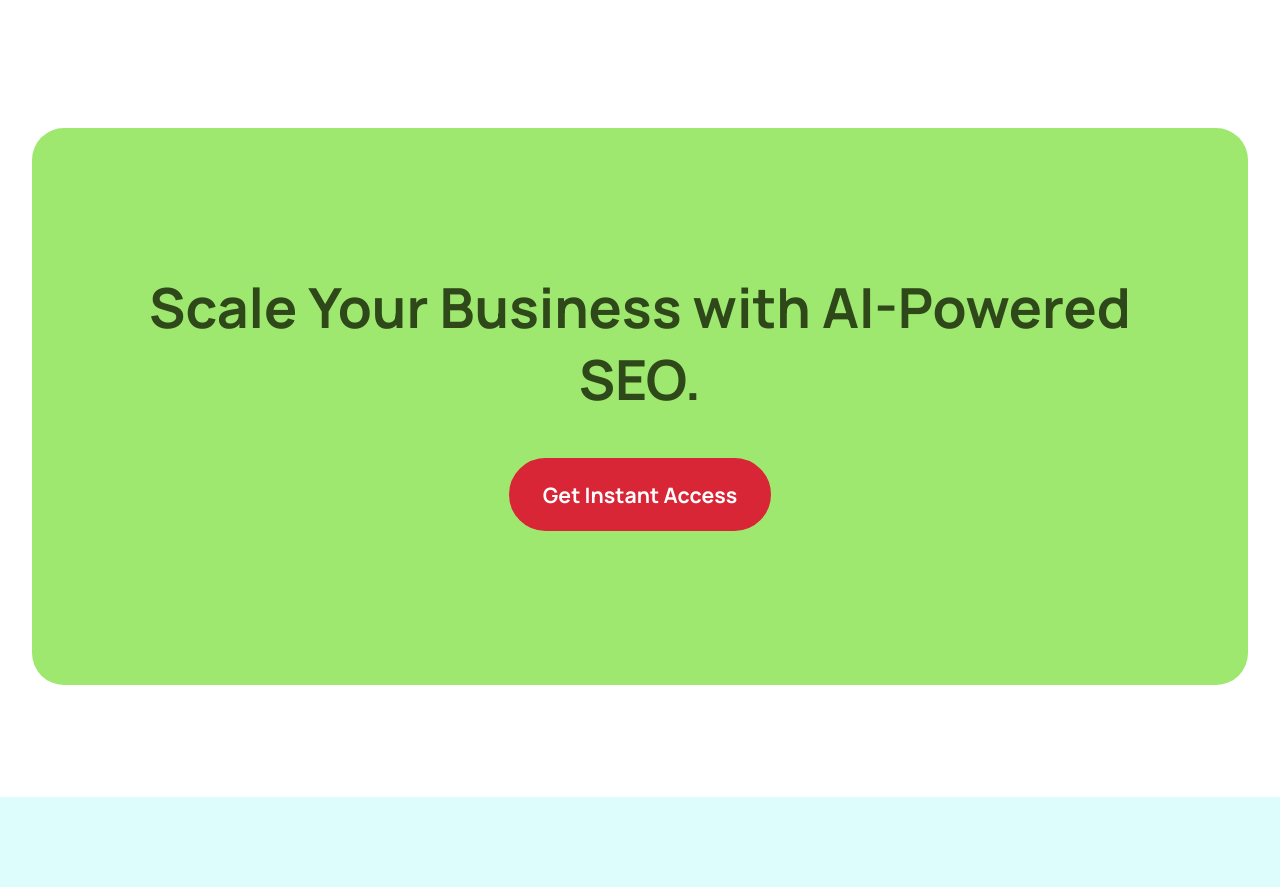
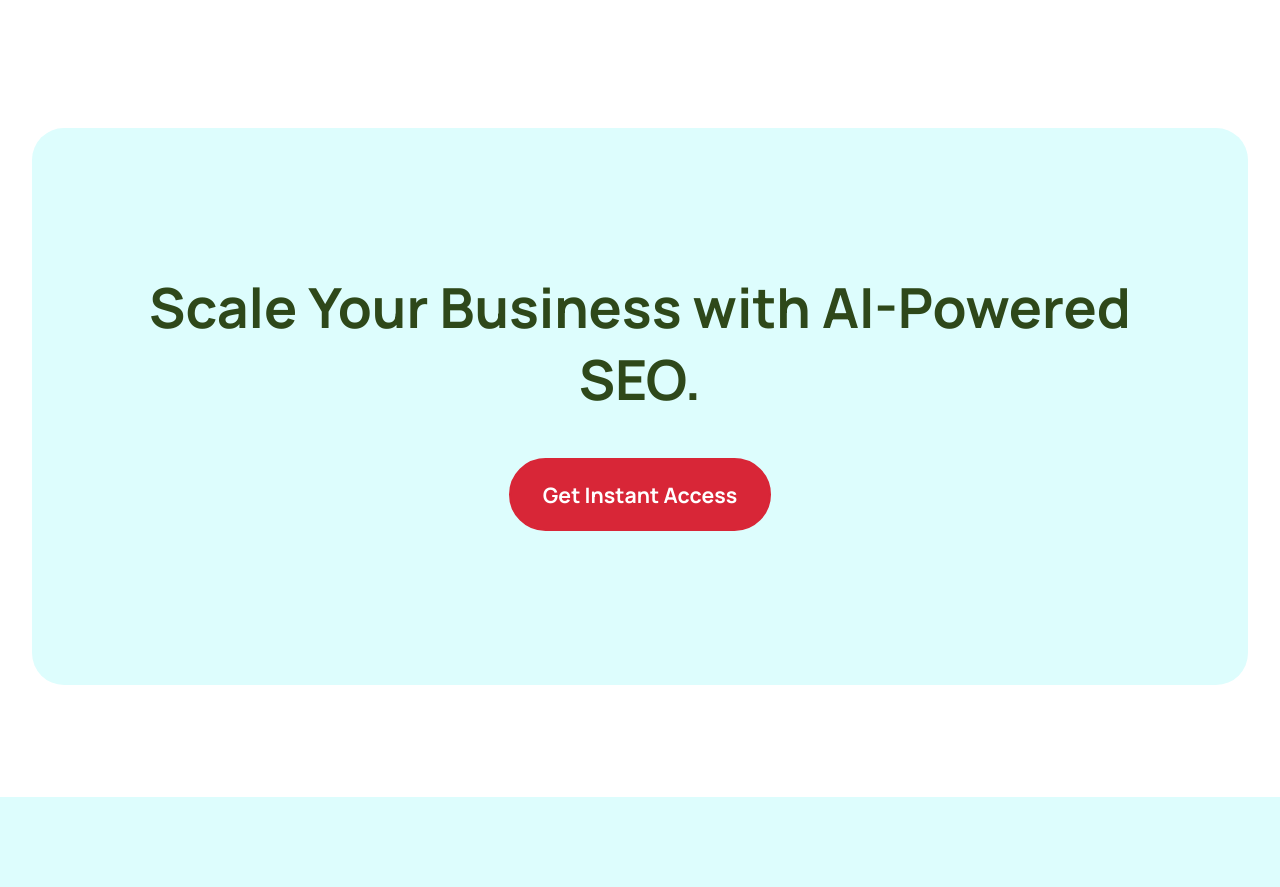
Before and after one commit to seoandgeo/seoandgeo.github.io, a plain HTML site: page index.html in a window 1280 px wide. Shown: the part 8940-9827 px from the top of the page. Drawn offline with Linux system fonts and the light colour scheme.

Commit message:
Update mbr-additional.css

```diff
--- a/assets/mobirise/css/mbr-additional.css
+++ b/assets/mobirise/css/mbr-additional.css
@@ -2105,7 +2105,7 @@ a {
   top: 0;
 }
 .cid-v9eZuF550i .card-wrapper {
-  background: #9fe870;
+  background: #ddfdfd;
 }
 @media (max-width: 767px) {
   .cid-v9eZuF550i .card-wrapper {
```
